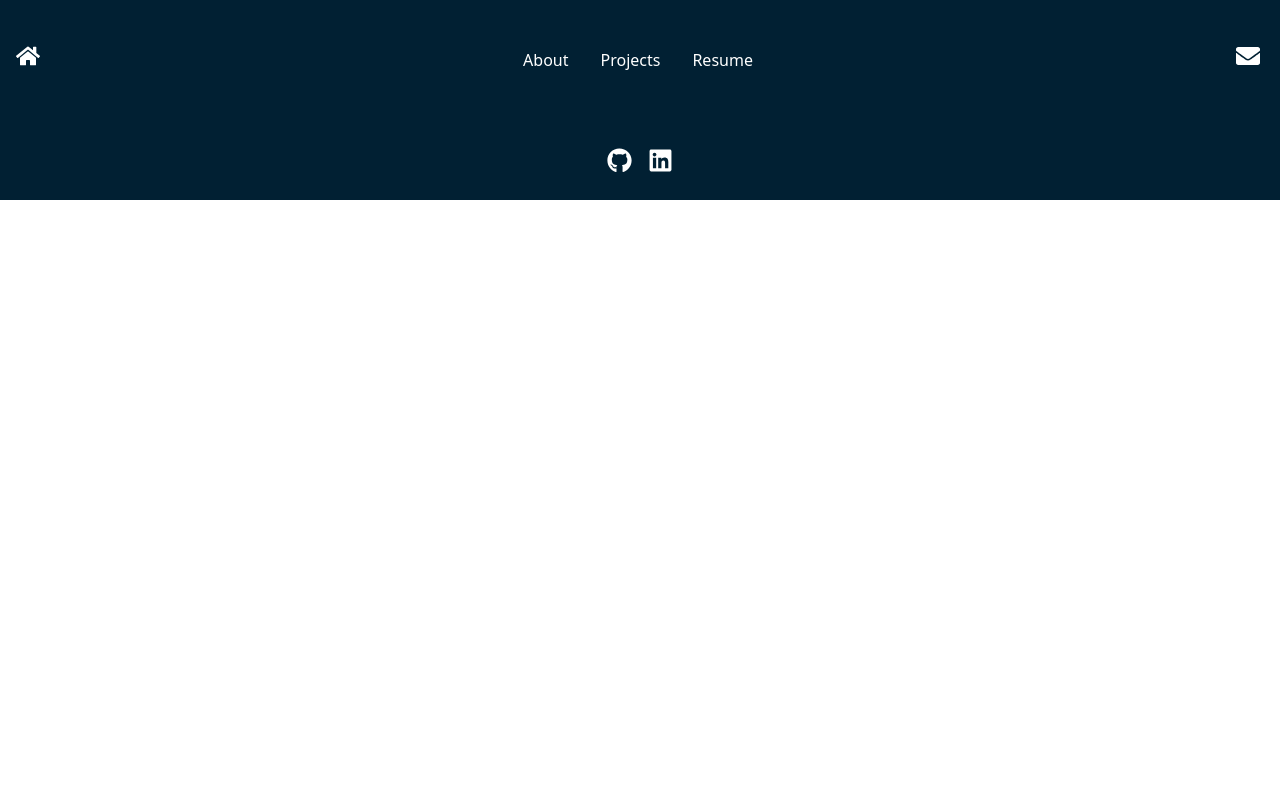
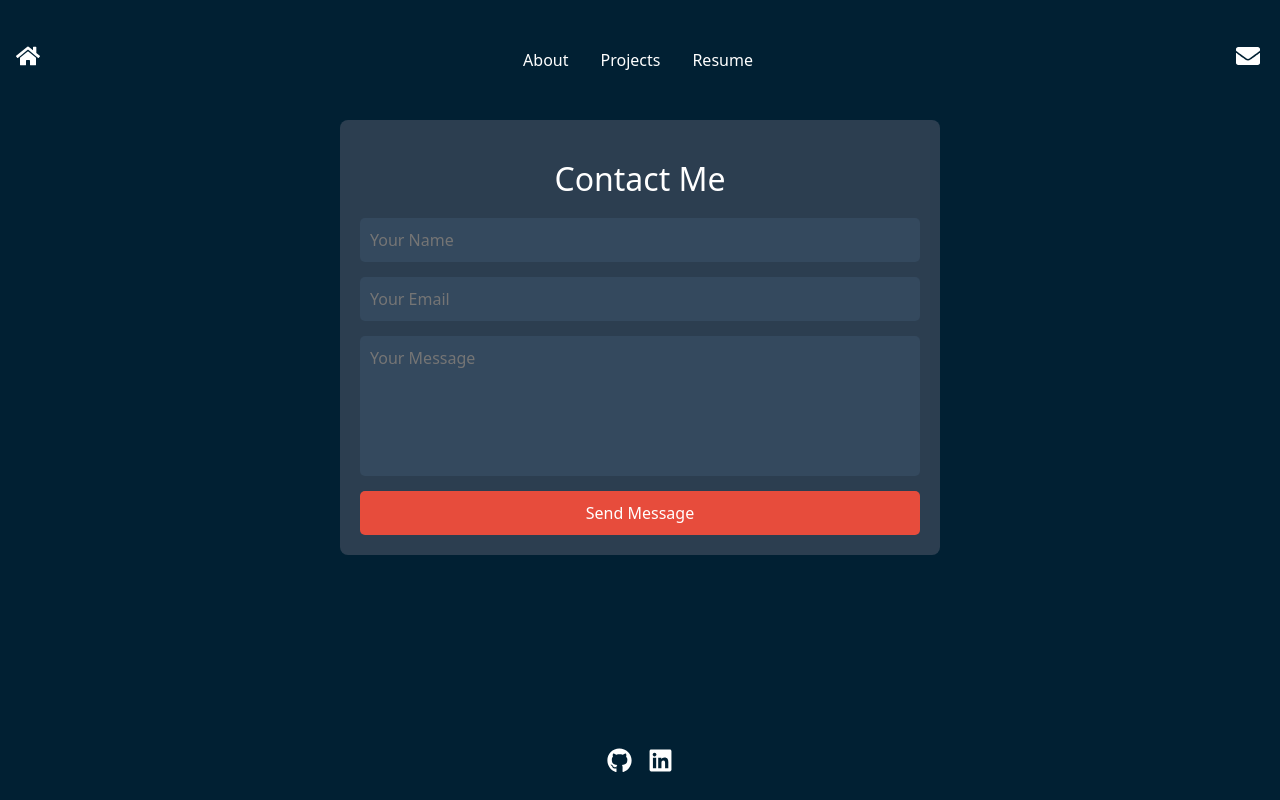
Before and after one commit to tamipu/portfolio, a React (Create React App) app: page /contact in a window 1280 px wide. Built offline with nearby package versions, Linux system fonts and the light colour scheme.

Commit message:
added Contact

```diff
--- a/package.json
+++ b/package.json
@@ -10,6 +10,7 @@
     "@types/node": "^16.18.113",
     "@types/react": "^18.3.11",
     "@types/react-dom": "^18.3.0",
+    "axios": "^1.7.7",
     "bootstrap": "^5.3.3",
     "echarts": "^5.5.1",
     "echarts-for-react": "^3.0.2",
--- a/src/App.tsx
+++ b/src/App.tsx
@@ -6,6 +6,7 @@ import { BrowserRouter as Router, Route, Routes } from 'react-router-dom';
 import Footer from './components/footer/Footer';
 import About from './components/about/About';
 import ProjectsList from "./components/projects/ProjectsList";
+import Contact from "./components/contact/Contact";
 
 const App: React.FC = () => {
     return (
@@ -17,6 +18,7 @@ const App: React.FC = () => {
                     <Route path="/" element={<Hero />} />
                     <Route path="/about" element={<About />} />
                     <Route path="/projects" element={<ProjectsList />} />
+                    <Route path="/contact" element={<Contact />} />
                 </Routes>
                 <Footer />
             </div>
--- a/src/components/about/skills/SkillsChart.tsx
+++ b/src/components/about/skills/SkillsChart.tsx
@@ -19,7 +19,7 @@ const RadarChartSkills: React.FC = () => {
                 { name: 'Laravel', max: 100 },
                 { name: 'Spring Boot', max: 100 },
                 { name: 'Bootstrap', max: 100 },
-                { name: 'Webpack', max: 100 },
+                { name: 'Figma', max: 100 },
                 { name: 'GitLab CI/CD', max: 100 },
                 { name: 'Node.js', max: 100 },
                 { name: 'Docker', max: 100 },
--- /dev/null
+++ b/src/components/contact/Contact.css
@@ -0,0 +1,50 @@
+.contact-container {
+    padding: 20px;
+    background-color: #2c3e50;
+    border-radius: 8px;
+    color: #ffffff;
+    max-width: 600px;
+    margin: auto;
+}
+
+.contact-container h2{
+    text-align: center;
+    margin: 20px;
+}
+
+.contact-form {
+    display: flex;
+    flex-direction: column;
+    gap: 15px;
+}
+
+.contact-form input,
+.contact-form textarea {
+    padding: 10px;
+    border: none;
+    border-radius: 5px;
+}
+
+.contact-form input {
+    background-color: #34495e;
+    color: #ffffff;
+}
+
+.contact-form textarea {
+    background-color: #34495e;
+    color: #ffffff;
+    resize: none;
+}
+
+.contact-form button {
+    background-color: #e74c3c;
+    color: #ffffff;
+    border: none;
+    border-radius: 5px;
+    padding: 10px;
+    cursor: pointer;
+}
+
+.contact-form button:hover {
+    background-color: #c0392b;
+}
--- /dev/null
+++ b/src/components/contact/Contact.tsx
@@ -0,0 +1,61 @@
+import React, { useState } from 'react';
+import './Contact.css';
+
+const Contact: React.FC = () => {
+    const [name, setName] = useState('');
+    const [email, setEmail] = useState('');
+    const [message, setMessage] = useState('');
+
+    const handleSubmit = async (e: React.FormEvent<HTMLFormElement>) => {
+        e.preventDefault();
+        const response = await fetch('/api/contact', {
+            method: 'POST',
+            headers: {
+                'Content-Type': 'application/json',
+            },
+            body: JSON.stringify({ name, email, message }),
+        });
+        if (response.ok) {
+            alert('Contact saved successfully!');
+            setName('');
+            setEmail('');
+            setMessage('');
+        } else {
+            alert('Failed to save contact');
+        }
+    };
+
+    return (
+        <div style={{height: '75vh'}}>
+            <div className="contact-container">
+                <h2>Contact Me</h2>
+                <form className="contact-form" onSubmit={handleSubmit}>
+                    <input
+                        type="text"
+                        placeholder="Your Name"
+                        value={name}
+                        onChange={(e) => setName(e.target.value)}
+                        required
+                    />
+                    <input
+                        type="email"
+                        placeholder="Your Email"
+                        value={email}
+                        onChange={(e) => setEmail(e.target.value)}
+                        required
+                    />
+                    <textarea
+                        placeholder="Your Message"
+                        value={message}
+                        onChange={(e) => setMessage(e.target.value)}
+                        rows={5}
+                        required
+                    />
+                    <button type="submit">Send Message</button>
+                </form>
+            </div>
+        </div>
+    );
+};
+
+export default Contact;
```
Also changed, not shown: contact-backend/index.js (added, +45 -0 lines), 1 other file (tests, documents, lock files or other folders).
